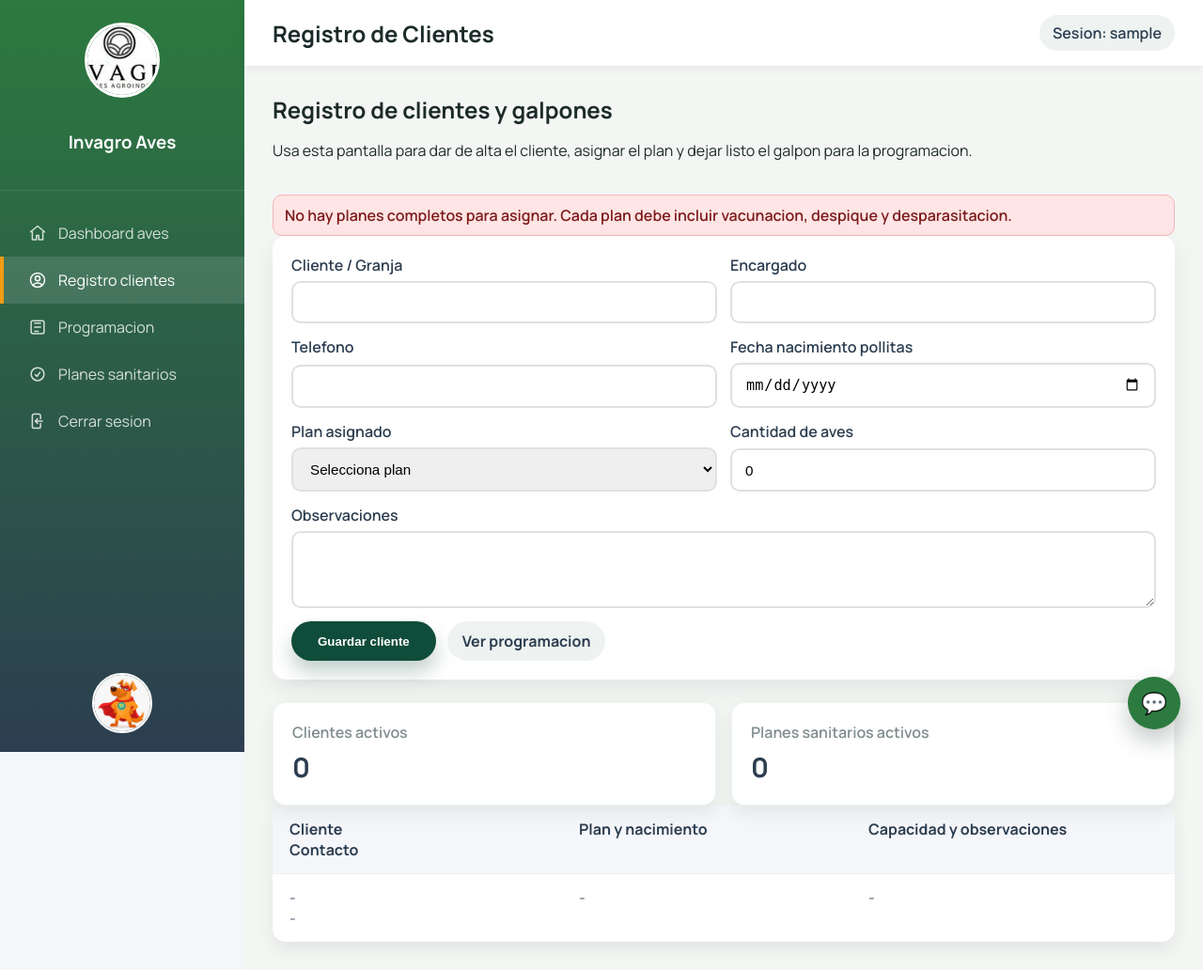
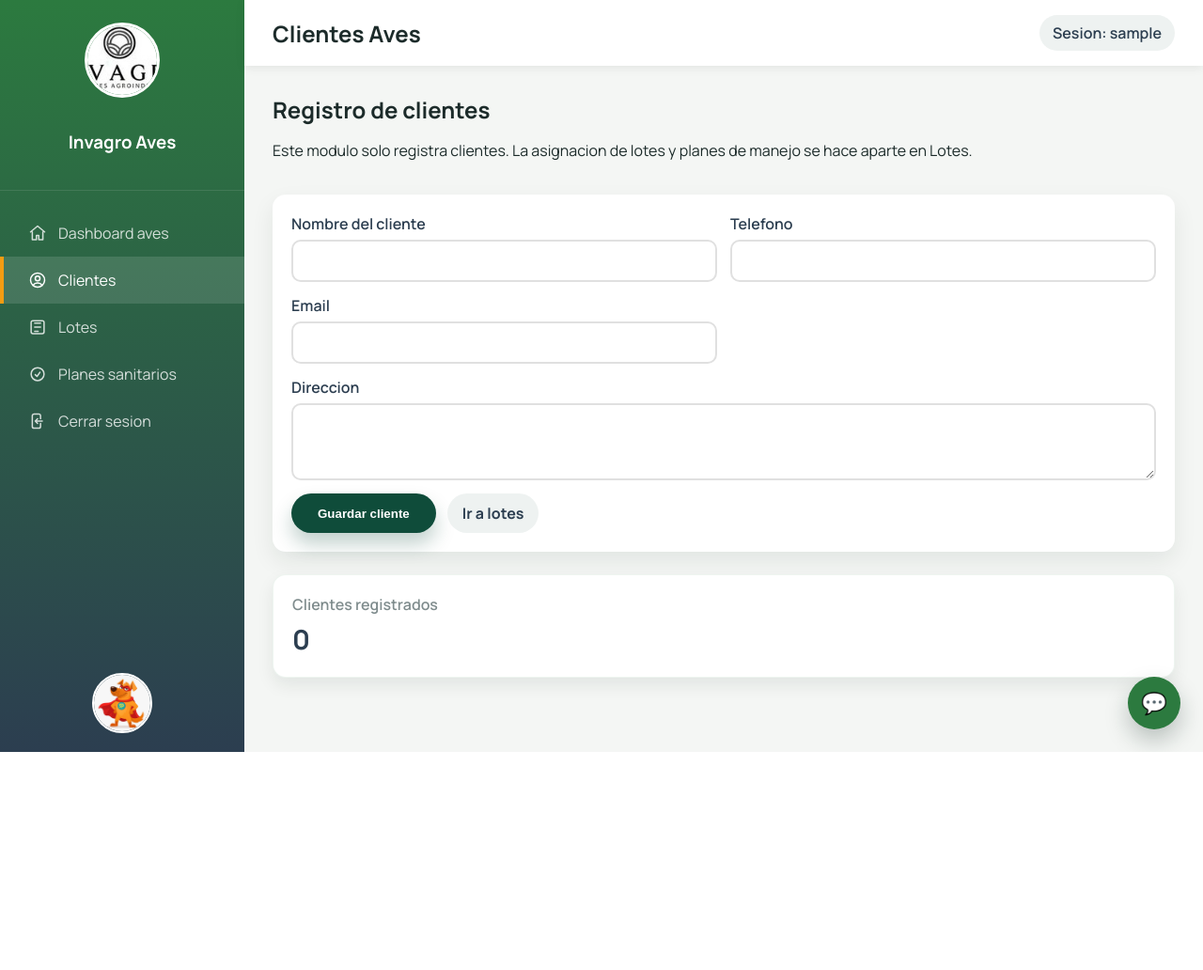
Before and after one commit to Luisfer8904/Sistema-de-facturacion-Invagro, a Flask app: page /aves/clientes in a window 1280 px wide. Shown: the whole page at 94% size. After the commit the page ends 800 px from the top, so only its background shows below. Run offline with Flask 3, Linux system fonts and the light colour scheme; the visitor is signed in with stand-in values (Sample User, id 1); data that the repository does not hold is empty; parts of the project's set-up code (start-up, migrations or seed data) failed here and were passed over.

Commit message:
Separar clientes y lotes en modulo aves

```diff
--- a/backend/app.py
+++ b/backend/app.py
@@ -1616,8 +1616,9 @@ def create_app():
                     continue
                 activities.append(
                     {
-                        "cliente_nombre": cliente_aves.nombre,
-                        "cliente_id": cliente_aves.id,
+                        "lote_nombre": cliente_aves.nombre,
+                        "cliente_nombre": cliente_aves.encargado or "-",
+                        "lote_id": cliente_aves.id,
                         "plan_nombre": plan_aves.plan_nombre,
                         "actividad_nombre": plan_aves.nombre,
                         "tipo": plan_aves.tipo,
@@ -1753,7 +1754,8 @@ def create_app():
         if not session.get("user"):
             return redirect(url_for("login", portal="aves"))
         try:
-            aves_clientes_count = AvesCliente.query.filter_by(activo=True).count()
+            aves_clientes_count = Cliente.query.count()
+            aves_lotes_count = AvesCliente.query.filter_by(activo=True).count()
             aves_planes_count = (
                 db.session.query(func.count(func.distinct(AvesPlan.plan_nombre)))
                 .filter(AvesPlan.activo.is_(True))
@@ -1763,6 +1765,7 @@ def create_app():
         except SQLAlchemyError:
             db.session.rollback()
             aves_clientes_count = 0
+            aves_lotes_count = 0
             aves_planes_count = 0
 
         upcoming_activities = build_aves_upcoming_activities(days_ahead=30)
@@ -1774,6 +1777,7 @@ def create_app():
             "aves_dashboard.html",
             user=session["user"],
             aves_clientes_count=aves_clientes_count,
+            aves_lotes_count=aves_lotes_count,
             aves_planes_count=aves_planes_count,
             upcoming_week_count=upcoming_week_count,
             upcoming_activities=upcoming_activities[:8],
@@ -1785,8 +1789,78 @@ def create_app():
             return redirect(url_for("login", portal="aves"))
 
         error = None
+        form_values = {
+            "nombre": "",
+            "telefono": "",
+            "email": "",
+            "direccion": "",
+        }
+
+        if request.method == "POST":
+            nombre = (request.form.get("nombre") or "").strip()
+            telefono = (request.form.get("telefono") or "").strip() or None
+            email = (request.form.get("email") or "").strip() or None
+            direccion = (request.form.get("direccion") or "").strip() or None
+            form_values = {
+                "nombre": nombre,
+                "telefono": telefono or "",
+                "email": email or "",
+                "direccion": direccion or "",
+            }
+
+            if not nombre:
+                error = "El nombre del cliente es obligatorio."
+
+            if not error:
+                try:
+                    cliente = Cliente(
+                        nombre=nombre,
+                        telefono=telefono,
+                        email=email,
+                        direccion=direccion,
+                        fecha_registro=datetime.utcnow(),
+                    )
+                    db.session.add(cliente)
+                    db.session.commit()
+                    return redirect(url_for("aves_clientes"))
+                except SQLAlchemyError:
+                    db.session.rollback()
+                    error = "No se pudo guardar el cliente."
+
+        try:
+            clientes_count = Cliente.query.count()
+        except SQLAlchemyError:
+            db.session.rollback()
+            clientes_count = 0
+            if not error:
+                error = "No se pudo cargar la informacion de clientes."
+
+        return render_template(
+            "aves_clientes.html",
+            user=session["user"],
+            error=error,
+            clientes_count=clientes_count,
+            form_values=form_values,
+        )
+
+    @app.route("/aves/lotes", methods=["GET", "POST"])
+    def aves_lotes():
+        if not session.get("user"):
+            return redirect(url_for("login", portal="aves"))
+
+        error = None
+        form_values = {
+            "nombre": "",
+            "cliente_id": "",
+            "fecha_nacimiento": "",
+            "plan_nombre": "",
+            "cantidad_aves": "0",
+            "observaciones": "",
+        }
         plan_names = []
         incomplete_plan_groups = []
+        clientes_options = []
+
         try:
             all_active_plan_rows = (
                 AvesPlan.query.filter_by(activo=True)
@@ -1796,22 +1870,36 @@ def create_app():
             plan_groups = build_aves_plan_groups(all_active_plan_rows)
             plan_names = [group["name"] for group in plan_groups if group["is_complete"]]
             incomplete_plan_groups = [group for group in plan_groups if not group["is_complete"]]
+            clientes_options = (
+                Cliente.query.order_by(Cliente.nombre.asc(), Cliente.id.asc()).all()
+            )
         except SQLAlchemyError:
             db.session.rollback()
-            if not error:
-                error = "No se pudieron cargar los planes disponibles."
+            error = "No se pudieron cargar clientes o planes."
 
         if request.method == "POST":
             nombre = (request.form.get("nombre") or "").strip()
-            encargado = (request.form.get("encargado") or "").strip() or None
-            telefono = (request.form.get("telefono") or "").strip() or None
+            cliente_id_raw = (request.form.get("cliente_id") or "").strip()
             fecha_nacimiento_raw = (request.form.get("fecha_nacimiento") or "").strip()
-            plan_nombre = (request.form.get("plan_nombre") or "").strip() or None
+            plan_nombre = (request.form.get("plan_nombre") or "").strip()
             cantidad_aves_raw = (request.form.get("cantidad_aves") or "").strip()
             observaciones = (request.form.get("observaciones") or "").strip() or None
-
-            if not nombre or not fecha_nacimiento_raw or not plan_nombre:
-                error = "Nombre, fecha de nacimiento y plan son obligatorios."
+            form_values = {
+                "nombre": nombre,
+                "cliente_id": cliente_id_raw,
+                "fecha_nacimiento": fecha_nacimiento_raw,
+                "plan_nombre": plan_nombre,
+                "cantidad_aves": cantidad_aves_raw or "0",
+                "observaciones": request.form.get("observaciones") or "",
+            }
+
+            try:
+                cliente_id = int(cliente_id_raw)
+            except ValueError:
+                cliente_id = 0
+
+            if not nombre or cliente_id <= 0 or not fecha_nacimiento_raw or not plan_nombre:
+                error = "Lote, cliente, fecha de nacimiento y plan de manejo son obligatorios."
             else:
                 try:
                     fecha_nacimiento = datetime.strptime(
@@ -1821,9 +1909,17 @@ def create_app():
                     error = "Fecha de nacimiento invalida."
                     fecha_nacimiento = None
 
+            cliente_selected = None
             if not error:
-                if plan_nombre not in plan_names:
-                    error = "Selecciona un plan valido y completo (vacunacion, despique, desparasitacion)."
+                cliente_selected = next(
+                    (cliente for cliente in clientes_options if cliente.id == cliente_id),
+                    None,
+                )
+                if not cliente_selected:
+                    error = "Selecciona un cliente valido."
+
+            if not error and plan_nombre not in plan_names:
+                error = "Selecciona un plan de manejo valido y completo."
 
             if not error:
                 try:
@@ -1835,10 +1931,10 @@ def create_app():
 
             if not error:
                 try:
-                    cliente_aves = AvesCliente(
+                    lote = AvesCliente(
                         nombre=nombre,
-                        encargado=encargado,
-                        telefono=telefono,
+                        encargado=cliente_selected.nombre,
+                        telefono=cliente_selected.telefono,
                         fecha_nacimiento=fecha_nacimiento,
                         plan_nombre=plan_nombre,
                         cantidad_aves=cantidad_aves,
@@ -1846,100 +1942,54 @@ def create_app():
                         activo=True,
                         fecha_registro=datetime.utcnow(),
                     )
-                    db.session.add(cliente_aves)
+                    db.session.add(lote)
                     db.session.commit()
-                    return redirect(url_for("aves_clientes"))
+                    return redirect(url_for("aves_lotes"))
                 except SQLAlchemyError:
                     db.session.rollback()
-                    error = "No se pudo guardar el cliente avicola."
+                    error = "No se pudo guardar el lote."
 
         try:
-            clientes_raw = (
+            lotes_raw = (
                 AvesCliente.query.filter_by(activo=True)
                 .order_by(AvesCliente.fecha_registro.desc(), AvesCliente.id.desc())
                 .all()
             )
         except SQLAlchemyError:
             db.session.rollback()
-            clientes_raw = []
+            lotes_raw = []
             if not error:
-                error = "No se pudo cargar la informacion de clientes."
-
-        clientes_view = []
-        for cliente_aves in clientes_raw:
-            clientes_view.append(
-                {
-                    "id": cliente_aves.id,
-                    "nombre": cliente_aves.nombre,
-                    "encargado": cliente_aves.encargado or "-",
-                    "telefono": cliente_aves.telefono or "-",
-                    "cantidad_aves": cliente_aves.cantidad_aves or 0,
-                    "plan_nombre": (cliente_aves.plan_nombre or "").strip() or "-",
-                    "fecha_nacimiento_label": cliente_aves.fecha_nacimiento.strftime(
-                        "%d/%m/%Y"
-                    ),
-                    "observaciones": cliente_aves.observaciones or "-",
-                }
-            )
+                error = "No se pudo cargar la informacion de lotes."
+
+        lotes_view = [
+            {
+                "id": lote.id,
+                "nombre": lote.nombre,
+                "cliente_nombre": lote.encargado or "-",
+                "telefono": lote.telefono or "-",
+                "cantidad_aves": lote.cantidad_aves or 0,
+                "plan_nombre": (lote.plan_nombre or "").strip() or "-",
+                "fecha_nacimiento_label": lote.fecha_nacimiento.strftime("%d/%m/%Y"),
+                "observaciones": lote.observaciones or "-",
+            }
+            for lote in lotes_raw
+        ]
 
         return render_template(
-            "aves_clientes.html",
+            "aves_lotes.html",
             user=session["user"],
             error=error,
-            clientes=clientes_view,
-            planes_activos_count=len(plan_names),
+            form_values=form_values,
+            lotes=lotes_view,
+            lotes_count=len(lotes_view),
+            clientes=clientes_options,
             planes_nombres=plan_names,
             planes_incompletos=incomplete_plan_groups,
         )
 
     @app.route("/aves/programacion", methods=["GET"])
     def aves_programacion():
-        if not session.get("user"):
-            return redirect(url_for("login", portal="aves"))
-
-        days_ahead_raw = (request.args.get("dias") or "30").strip()
-        try:
-            days_ahead = int(days_ahead_raw)
-        except ValueError:
-            days_ahead = 30
-        if days_ahead not in (7, 15, 30, 60):
-            days_ahead = 30
-
-        upcoming_activities = build_aves_upcoming_activities(days_ahead=days_ahead)
-        grouped_by_cliente = {}
-        for item in upcoming_activities:
-            client_group = grouped_by_cliente.setdefault(
-                item["cliente_id"],
-                {
-                    "cliente_id": item["cliente_id"],
-                    "cliente_nombre": item["cliente_nombre"],
-                    "plan_nombre": item["plan_nombre"],
-                    "proxima_fecha": item["fecha_label"],
-                    "proximidad_label": f"{item['dias_restantes']} dias",
-                    "actividades": [],
-                },
-            )
-            client_group["actividades"].append(item)
-
-        galpones_programados = list(grouped_by_cliente.values())
-        total_galpones = len(galpones_programados)
-        actividades_hoy = len(
-            [item for item in upcoming_activities if item["dias_restantes"] == 0]
-        )
-        actividades_semana = len(
-            [item for item in upcoming_activities if item["dias_restantes"] <= 7]
-        )
-
-        return render_template(
-            "aves_programacion.html",
-            user=session["user"],
-            days_ahead=days_ahead,
-            galpones_programados=galpones_programados,
-            total_galpones=total_galpones,
-            actividades_hoy=actividades_hoy,
-            actividades_semana=actividades_semana,
-            total_actividades=len(upcoming_activities),
-        )
+        return redirect(url_for("aves_lotes"))
 
     @app.route("/aves/planes", methods=["GET"])
     def aves_planes():
--- a/backend/templates/aves_clientes.html
+++ b/backend/templates/aves_clientes.html
@@ -15,11 +15,11 @@
         </a>
         <a class="nav-item active" href="/aves/clientes">
           <svg class="nav-icon" xmlns="http://www.w3.org/2000/svg" fill="none" viewBox="0 0 24 24" stroke="currentColor" stroke-width="1.8"><path stroke-linecap="round" stroke-linejoin="round" d="M17.982 18.725A7.488 7.488 0 0 0 12 15.75a7.488 7.488 0 0 0-5.982 2.975m11.963 0a9 9 0 1 0-11.963 0m11.963 0A8.966 8.966 0 0 1 12 21a8.966 8.966 0 0 1-5.982-2.275M15 9.75a3 3 0 1 1-6 0 3 3 0 0 1 6 0Z"/></svg>
-          <span class="nav-text">Registro clientes</span>
+          <span class="nav-text">Clientes</span>
         </a>
-        <a class="nav-item" href="/aves/programacion">
+        <a class="nav-item" href="/aves/lotes">
           <svg class="nav-icon" xmlns="http://www.w3.org/2000/svg" fill="none" viewBox="0 0 24 24" stroke="currentColor" stroke-width="1.8"><path stroke-linecap="round" stroke-linejoin="round" d="M8.25 6.75h7.5M8.25 12h7.5m-7.5 5.25h4.5M6 3.75h12A2.25 2.25 0 0 1 20.25 6v12A2.25 2.25 0 0 1 18 20.25H6A2.25 2.25 0 0 1 3.75 18V6A2.25 2.25 0 0 1 6 3.75z"/></svg>
-          <span class="nav-text">Programacion</span>
+          <span class="nav-text">Lotes</span>
         </a>
         <a class="nav-item" href="/aves/planes">
           <svg class="nav-icon" xmlns="http://www.w3.org/2000/svg" fill="none" viewBox="0 0 24 24" stroke="currentColor" stroke-width="1.8"><path stroke-linecap="round" stroke-linejoin="round" d="M9 12.75 11.25 15 15 9.75m5.25 2.25a8.25 8.25 0 1 1-16.5 0 8.25 8.25 0 0 1 16.5 0Z"/></svg>
@@ -38,7 +38,7 @@
     <div class="main-content">
       <div class="topbar">
         <div class="topbar-left">
-          <h2>Registro de Clientes</h2>
+          <h2>Clientes Aves</h2>
         </div>
         <div class="topbar-right">
           <span class="user-pill">Sesion: {{ user }}</span>
@@ -48,8 +48,8 @@
       <main class="content-area">
         <section class="module-header">
           <div>
-            <h1>Registro de clientes y galpones</h1>
-            <p>Usa esta pantalla para dar de alta el cliente, asignar el plan y dejar listo el galpon para la programacion.</p>
+            <h1>Registro de clientes</h1>
+            <p>Este modulo solo registra clientes. La asignacion de lotes y planes de manejo se hace aparte en Lotes.</p>
           </div>
         </section>
 
@@ -57,113 +57,36 @@
           <div class="form-error">{{ error }}</div>
         {% endif %}
 
-        {% if not planes_nombres %}
-          <div class="form-error">
-            No hay planes completos para asignar. Cada plan debe incluir vacunacion, despique y desparasitacion.
-          </div>
-        {% endif %}
-
-        {% if planes_incompletos %}
-          <section class="form-card">
-            <h3>Planes incompletos</h3>
-            <ul class="aves-activity-list">
-              {% for plan in planes_incompletos %}
-                <li>
-                  <strong>{{ plan.name }}</strong> - faltan:
-                  {{ plan.missing_labels|join(", ") }}
-                </li>
-              {% endfor %}
-            </ul>
-          </section>
-        {% endif %}
-
         <section class="form-card">
           <form class="module-form" method="post" action="/aves/clientes">
             <label>
-              <span>Cliente / Granja</span>
-              <input type="text" name="nombre" required />
-            </label>
-            <label>
-              <span>Encargado</span>
-              <input type="text" name="encargado" />
+              <span>Nombre del cliente</span>
+              <input type="text" name="nombre" value="{{ form_values.nombre }}" required />
             </label>
             <label>
               <span>Telefono</span>
-              <input type="text" name="telefono" />
+              <input type="text" name="telefono" value="{{ form_values.telefono }}" />
             </label>
             <label>
-              <span>Fecha nacimiento pollitas</span>
-              <input type="date" name="fecha_nacimiento" required />
-            </label>
-            <label>
-              <span>Plan asignado</span>
-              <select name="plan_nombre" required>
-                <option value="">Selecciona plan</option>
-                {% for plan_nombre in planes_nombres %}
-                  <option value="{{ plan_nombre }}">{{ plan_nombre }}</option>
-                {% endfor %}
-              </select>
-            </label>
-            <label>
-              <span>Cantidad de aves</span>
-              <input type="number" name="cantidad_aves" min="0" value="0" />
+              <span>Email</span>
+              <input type="email" name="email" value="{{ form_values.email }}" />
             </label>
             <label class="span-2">
-              <span>Observaciones</span>
-              <textarea name="observaciones" rows="3"></textarea>
+              <span>Direccion</span>
+              <textarea name="direccion" rows="3">{{ form_values.direccion }}</textarea>
             </label>
             <div class="form-actions span-2">
               <button type="submit" class="primary-button">Guardar cliente</button>
-              <a class="secondary-button" href="/aves/programacion">Ver programacion</a>
+              <a class="secondary-button" href="/aves/lotes">Ir a lotes</a>
             </div>
           </form>
         </section>
 
         <section class="stats-grid">
           <div class="stat-card">
-            <div class="stat-label">Clientes activos</div>
-            <div class="stat-value">{{ clientes|length }}</div>
+            <div class="stat-label">Clientes registrados</div>
+            <div class="stat-value">{{ clientes_count }}</div>
           </div>
-          <div class="stat-card">
-            <div class="stat-label">Planes sanitarios activos</div>
-            <div class="stat-value">{{ planes_activos_count }}</div>
-          </div>
-        </section>
-
-        <section class="module-table">
-          <div class="table-header table-four">
-            <span>Cliente</span>
-            <span>Plan y nacimiento</span>
-            <span>Capacidad y observaciones</span>
-            <span>Contacto</span>
-          </div>
-          {% if clientes %}
-            {% for cliente in clientes %}
-              <div class="table-row table-four">
-                <span>
-                  <strong>{{ cliente.nombre }}</strong><br />
-                  <small>{{ cliente.encargado }}</small>
-                </span>
-                <span>
-                  <strong>{{ cliente.plan_nombre }}</strong><br />
-                  Nac: {{ cliente.fecha_nacimiento_label }}<br />
-                  Registro listo para programar
-                </span>
-                <span>
-                  Aves: {{ cliente.cantidad_aves }}<br />
-                  {{ cliente.observaciones }}
-                </span>
-                <span>{{ cliente.telefono }}</span>
-              </div>
-            {% endfor %}
-          {% else %}
-            <div class="table-row table-four">
-              <span>-</span>
-              <span>-</span>
-              <span>-</span>
-              <span>-</span>
-            </div>
-          {% endif %}
         </section>
       </main>
     </div>
--- a/backend/templates/aves_plan_editar.html
+++ b/backend/templates/aves_plan_editar.html
@@ -15,11 +15,11 @@
         </a>
         <a class="nav-item" href="/aves/clientes">
           <svg class="nav-icon" xmlns="http://www.w3.org/2000/svg" fill="none" viewBox="0 0 24 24" stroke="currentColor" stroke-width="1.8"><path stroke-linecap="round" stroke-linejoin="round" d="M17.982 18.725A7.488 7.488 0 0 0 12 15.75a7.488 7.488 0 0 0-5.982 2.975m11.963 0a9 9 0 1 0-11.963 0m11.963 0A8.966 8.966 0 0 1 12 21a8.966 8.966 0 0 1-5.982-2.275M15 9.75a3 3 0 1 1-6 0 3 3 0 0 1 6 0Z"/></svg>
-          <span class="nav-text">Registro clientes</span>
+          <span class="nav-text">Clientes</span>
         </a>
-        <a class="nav-item" href="/aves/programacion">
+        <a class="nav-item" href="/aves/lotes">
           <svg class="nav-icon" xmlns="http://www.w3.org/2000/svg" fill="none" viewBox="0 0 24 24" stroke="currentColor" stroke-width="1.8"><path stroke-linecap="round" stroke-linejoin="round" d="M8.25 6.75h7.5M8.25 12h7.5m-7.5 5.25h4.5M6 3.75h12A2.25 2.25 0 0 1 20.25 6v12A2.25 2.25 0 0 1 18 20.25H6A2.25 2.25 0 0 1 3.75 18V6A2.25 2.25 0 0 1 6 3.75z"/></svg>
-          <span class="nav-text">Programacion</span>
+          <span class="nav-text">Lotes</span>
         </a>
         <a class="nav-item active" href="/aves/planes">
           <svg class="nav-icon" xmlns="http://www.w3.org/2000/svg" fill="none" viewBox="0 0 24 24" stroke="currentColor" stroke-width="1.8"><path stroke-linecap="round" stroke-linejoin="round" d="M9 12.75 11.25 15 15 9.75m5.25 2.25a8.25 8.25 0 1 1-16.5 0 8.25 8.25 0 0 1 16.5 0Z"/></svg>
--- a/backend/templates/aves_plan_nuevo.html
+++ b/backend/templates/aves_plan_nuevo.html
@@ -15,11 +15,11 @@
         </a>
         <a class="nav-item" href="/aves/clientes">
           <svg class="nav-icon" xmlns="http://www.w3.org/2000/svg" fill="none" viewBox="0 0 24 24" stroke="currentColor" stroke-width="1.8"><path stroke-linecap="round" stroke-linejoin="round" d="M17.982 18.725A7.488 7.488 0 0 0 12 15.75a7.488 7.488 0 0 0-5.982 2.975m11.963 0a9 9 0 1 0-11.963 0m11.963 0A8.966 8.966 0 0 1 12 21a8.966 8.966 0 0 1-5.982-2.275M15 9.75a3 3 0 1 1-6 0 3 3 0 0 1 6 0Z"/></svg>
-          <span class="nav-text">Registro clientes</span>
+          <span class="nav-text">Clientes</span>
         </a>
-        <a class="nav-item" href="/aves/programacion">
+        <a class="nav-item" href="/aves/lotes">
           <svg class="nav-icon" xmlns="http://www.w3.org/2000/svg" fill="none" viewBox="0 0 24 24" stroke="currentColor" stroke-width="1.8"><path stroke-linecap="round" stroke-linejoin="round" d="M8.25 6.75h7.5M8.25 12h7.5m-7.5 5.25h4.5M6 3.75h12A2.25 2.25 0 0 1 20.25 6v12A2.25 2.25 0 0 1 18 20.25H6A2.25 2.25 0 0 1 3.75 18V6A2.25 2.25 0 0 1 6 3.75z"/></svg>
-          <span class="nav-text">Programacion</span>
+          <span class="nav-text">Lotes</span>
         </a>
         <a class="nav-item active" href="/aves/planes">
           <svg class="nav-icon" xmlns="http://www.w3.org/2000/svg" fill="none" viewBox="0 0 24 24" stroke="currentColor" stroke-width="1.8"><path stroke-linecap="round" stroke-linejoin="round" d="M9 12.75 11.25 15 15 9.75m5.25 2.25a8.25 8.25 0 1 1-16.5 0 8.25 8.25 0 0 1 16.5 0Z"/></svg>
--- a/backend/templates/aves_planes.html
+++ b/backend/templates/aves_planes.html
@@ -15,11 +15,11 @@
         </a>
         <a class="nav-item" href="/aves/clientes">
           <svg class="nav-icon" xmlns="http://www.w3.org/2000/svg" fill="none" viewBox="0 0 24 24" stroke="currentColor" stroke-width="1.8"><path stroke-linecap="round" stroke-linejoin="round" d="M17.982 18.725A7.488 7.488 0 0 0 12 15.75a7.488 7.488 0 0 0-5.982 2.975m11.963 0a9 9 0 1 0-11.963 0m11.963 0A8.966 8.966 0 0 1 12 21a8.966 8.966 0 0 1-5.982-2.275M15 9.75a3 3 0 1 1-6 0 3 3 0 0 1 6 0Z"/></svg>
-          <span class="nav-text">Registro clientes</span>
+          <span class="nav-text">Clientes</span>
         </a>
-        <a class="nav-item" href="/aves/programacion">
+        <a class="nav-item" href="/aves/lotes">
           <svg class="nav-icon" xmlns="http://www.w3.org/2000/svg" fill="none" viewBox="0 0 24 24" stroke="currentColor" stroke-width="1.8"><path stroke-linecap="round" stroke-linejoin="round" d="M8.25 6.75h7.5M8.25 12h7.5m-7.5 5.25h4.5M6 3.75h12A2.25 2.25 0 0 1 20.25 6v12A2.25 2.25 0 0 1 18 20.25H6A2.25 2.25 0 0 1 3.75 18V6A2.25 2.25 0 0 1 6 3.75z"/></svg>
-          <span class="nav-text">Programacion</span>
+          <span class="nav-text">Lotes</span>
         </a>
         <a class="nav-item active" href="/aves/planes">
           <svg class="nav-icon" xmlns="http://www.w3.org/2000/svg" fill="none" viewBox="0 0 24 24" stroke="currentColor" stroke-width="1.8"><path stroke-linecap="round" stroke-linejoin="round" d="M9 12.75 11.25 15 15 9.75m5.25 2.25a8.25 8.25 0 1 1-16.5 0 8.25 8.25 0 0 1 16.5 0Z"/></svg>
```
Also changed, not shown: backend/templates/aves_dashboard.html (+19 -19 lines), backend/templates/aves_lotes.html (added, +181 -0 lines), backend/templates/aves_programacion.html (deleted, +0 -135 lines).
